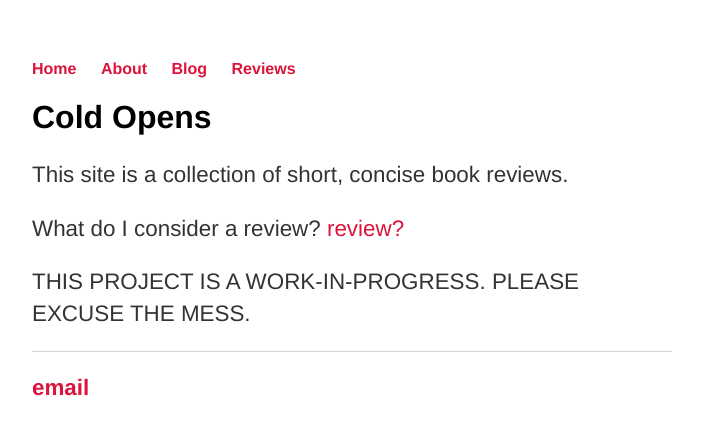
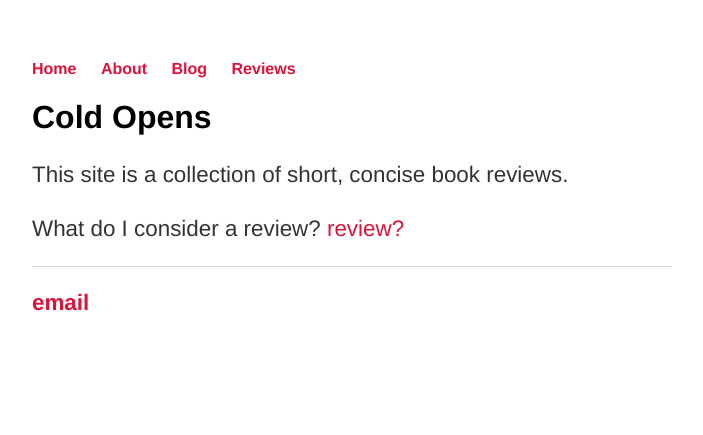
Before and after one commit to andersonshumate/andersonshumate.github.io, a Jekyll site: the page built from index.html, in a window 1280 px wide. Shown: the top 435 px of the page, without its empty margins (288-991 px from the left). Built offline with Jekyll 4.4.1, drawn with Linux system fonts in a browser that asks for light colours.

Commit message:
Update index.html

```diff
--- a/index.html
+++ b/index.html
@@ -8,6 +8,6 @@ title: Cold Opens
 
 <p>What do I consider a review? <a href="/reviews/">review?</a></p>
 
-<p>THIS PROJECT IS A WORK-IN-PROGRESS. PLEASE EXCUSE THE MESS.</p>
+<p></p>
 
 </div><!-- /.blurb -->
```
